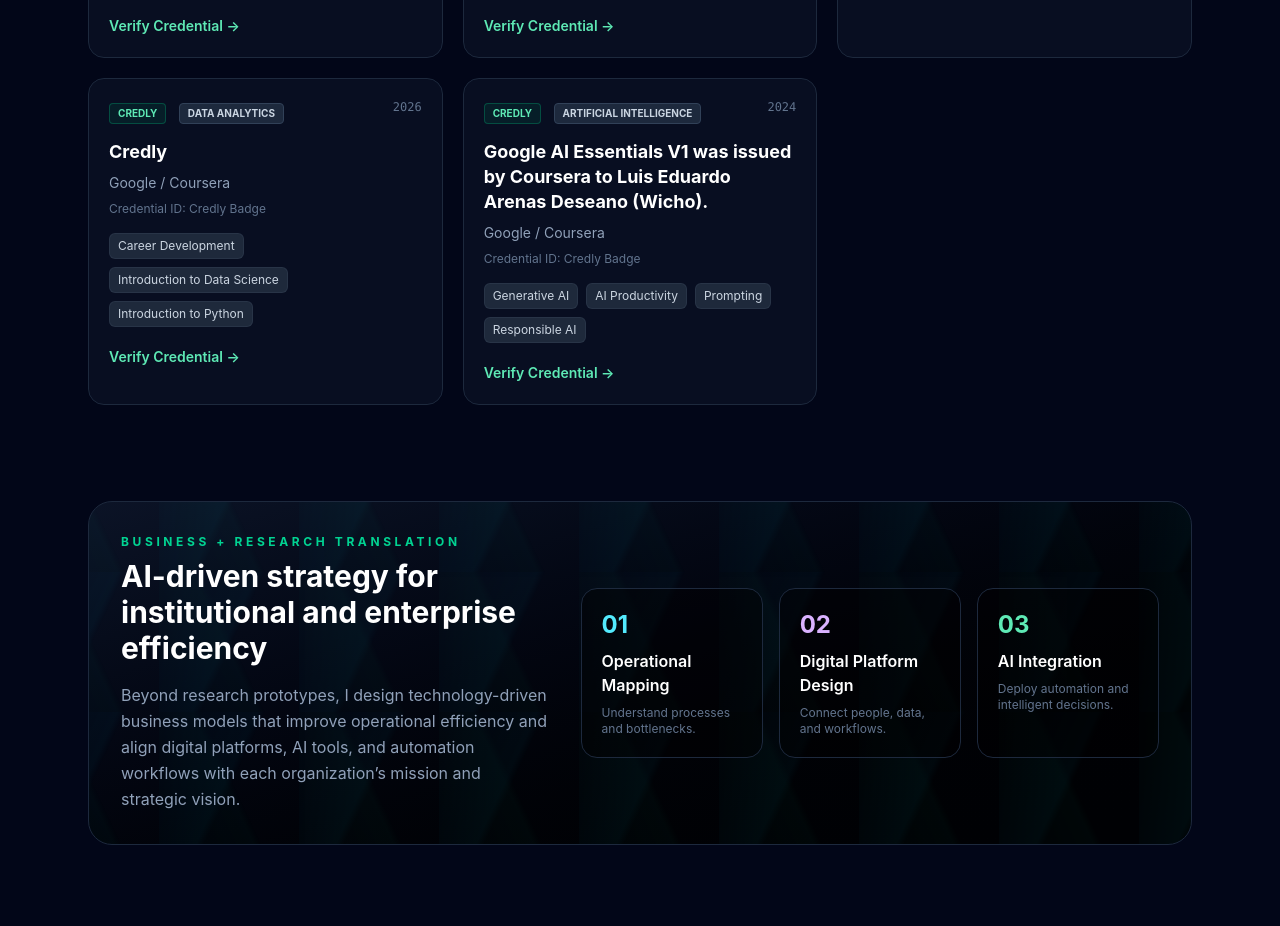
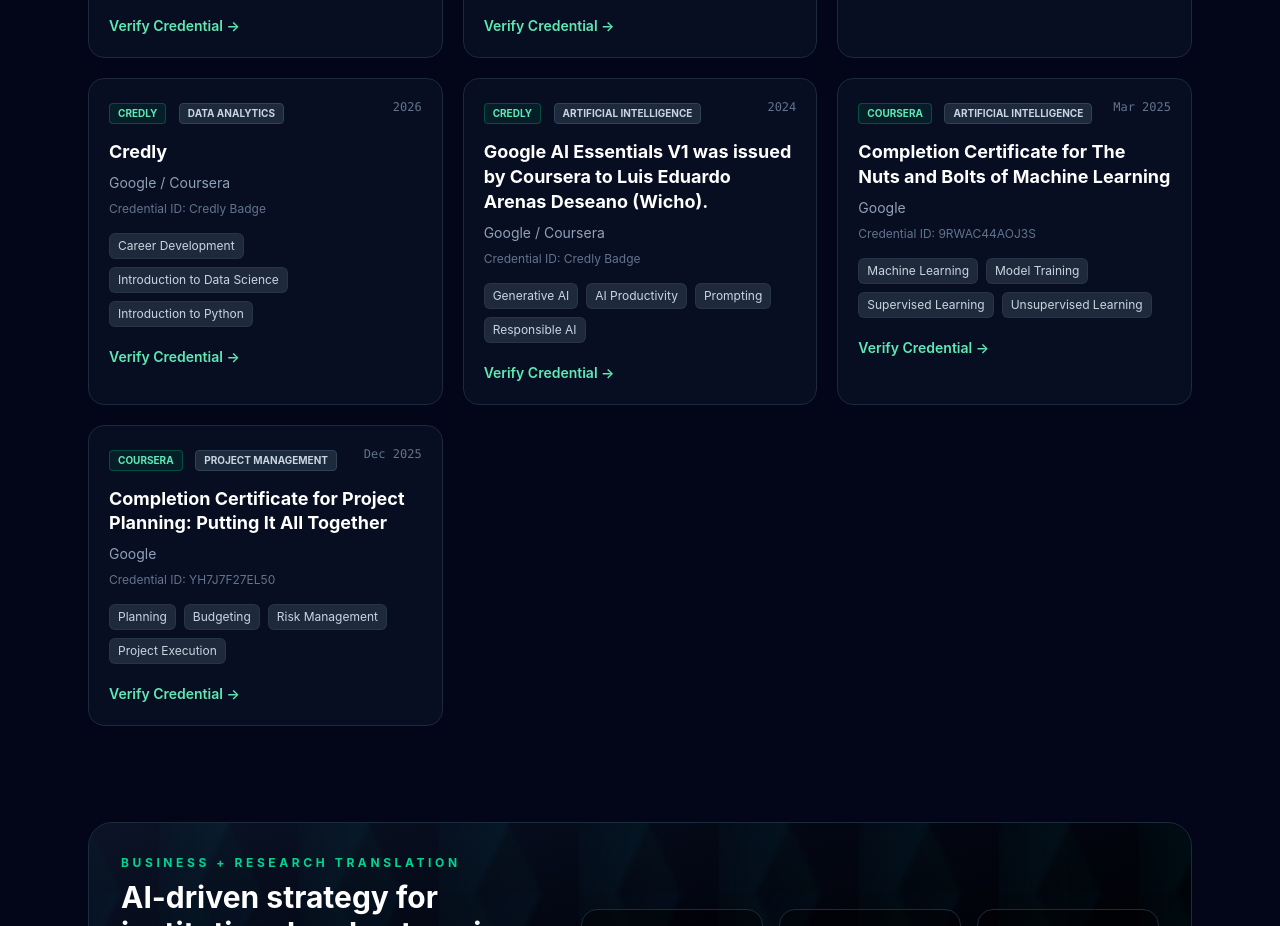
Before and after one commit to WichoArenas/portafolio-luis, an Astro site: page /portafolio-luis/en in a window 1280 px wide. Shown: the part 6903-7829 px from the top of the page. Built offline with nearby package versions, Linux system fonts and the light colour scheme; Astro itself is replaced by a stand-in of ours; no server answers; animation ran at ten frames a second.

Commit message:
Show all verified credentials

```diff
--- a/src/pages/en/index.astro
+++ b/src/pages/en/index.astro
@@ -6,7 +6,7 @@
 import TechStackCarousel from '../../components/TechStackCarousel.astro';
 import LogoMark from '../../components/LogoMark.astro';
 
-const featuredCertifications = certifications.filter((cert) => cert.featured);
+const featuredCertifications = certifications;
 ---
 
 <Layout>
--- a/src/pages/index.astro
+++ b/src/pages/index.astro
@@ -6,7 +6,7 @@
 import TechStackCarousel from '../components/TechStackCarousel.astro';
 import LogoMark from '../components/LogoMark.astro';
 
-const featuredCertifications = certifications.filter((cert) => cert.featured);
+const featuredCertifications = certifications;
 ---
 
 <Layout>
@@ -53,7 +53,7 @@
           <strong class="text-slate-100">visión computacional</strong>,
           <strong class="text-slate-100">inteligencia artificial</strong>,
           <strong class="text-slate-100">reconocimiento multimodal de emociones</strong>,
-          <strong class="text-slate-100">sensado inteligente</strong>, and
+          <strong class="text-slate-100">sensado inteligente</strong>, y
           <strong class="text-slate-100">sistemas embebidos en tiempo real</strong>.
         </p>
 
```
